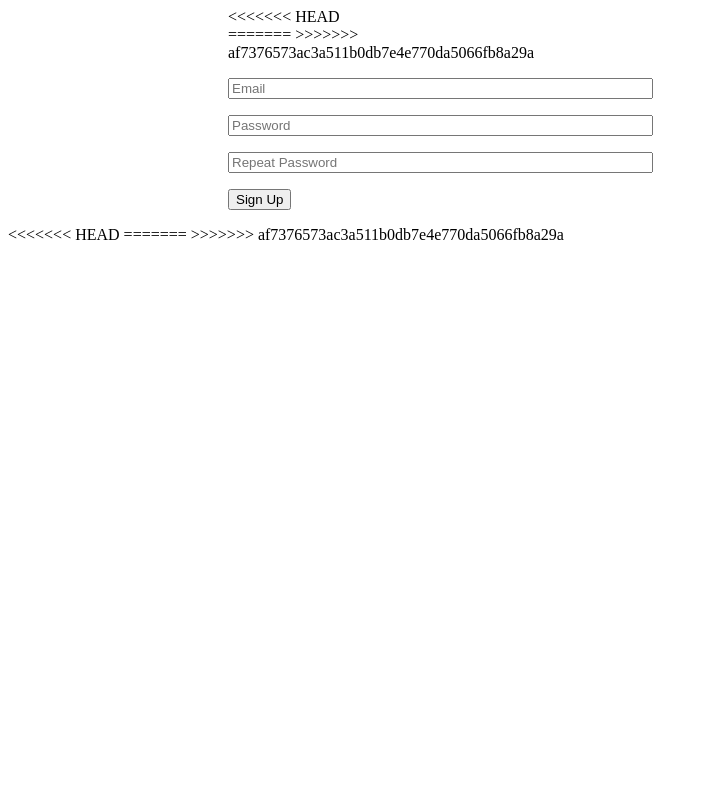
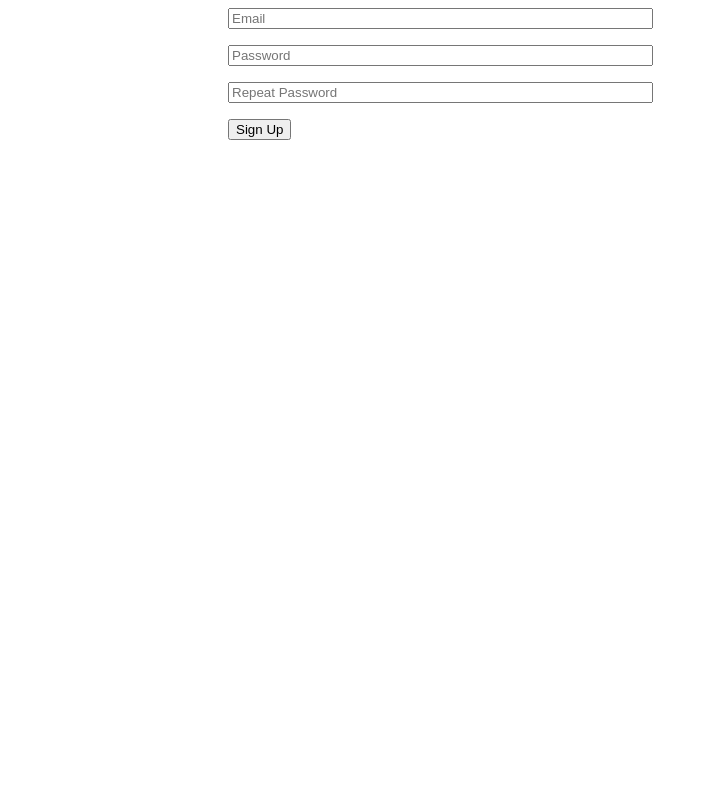
Before and after one commit to gabrielgrc78/Site-Dynamite, a PHP site: page /php/register.php in a window 1280 px wide. Shown: the whole page, without its empty margins (0-708 px from the left). Run offline with PHP 8.4, Linux system fonts and the light colour scheme.

Commit message:
debugging in progress

```diff
--- a/Proj-Dynamite/php/register.php
+++ b/Proj-Dynamite/php/register.php
@@ -8,11 +8,7 @@
   <div style="width:400px; margin-right:220px; margin-left:220px;">
   <div class="flex-login">
 
-<<<<<<< HEAD
   <form action="php/include/doregister.php" method="POST">
-=======
-  <form action="/action_page.php" method="POST">
->>>>>>> af7376573ac3a511b0db7e4e770da5066fb8a29a
 
 
   <p><label>
@@ -36,9 +32,6 @@
   </form>
 </div>
 </div>
-<<<<<<< HEAD
 
 </body>
-=======
->>>>>>> af7376573ac3a511b0db7e4e770da5066fb8a29a
 </html>
```
